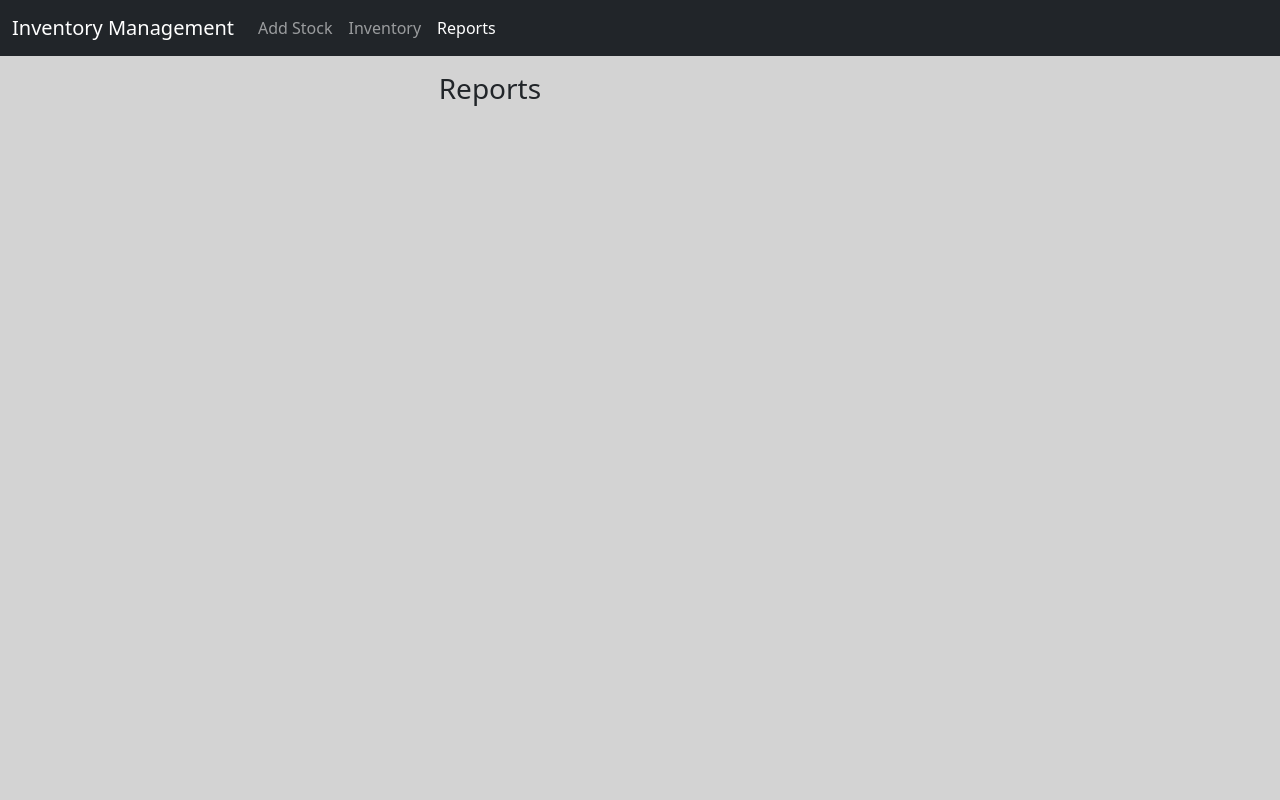
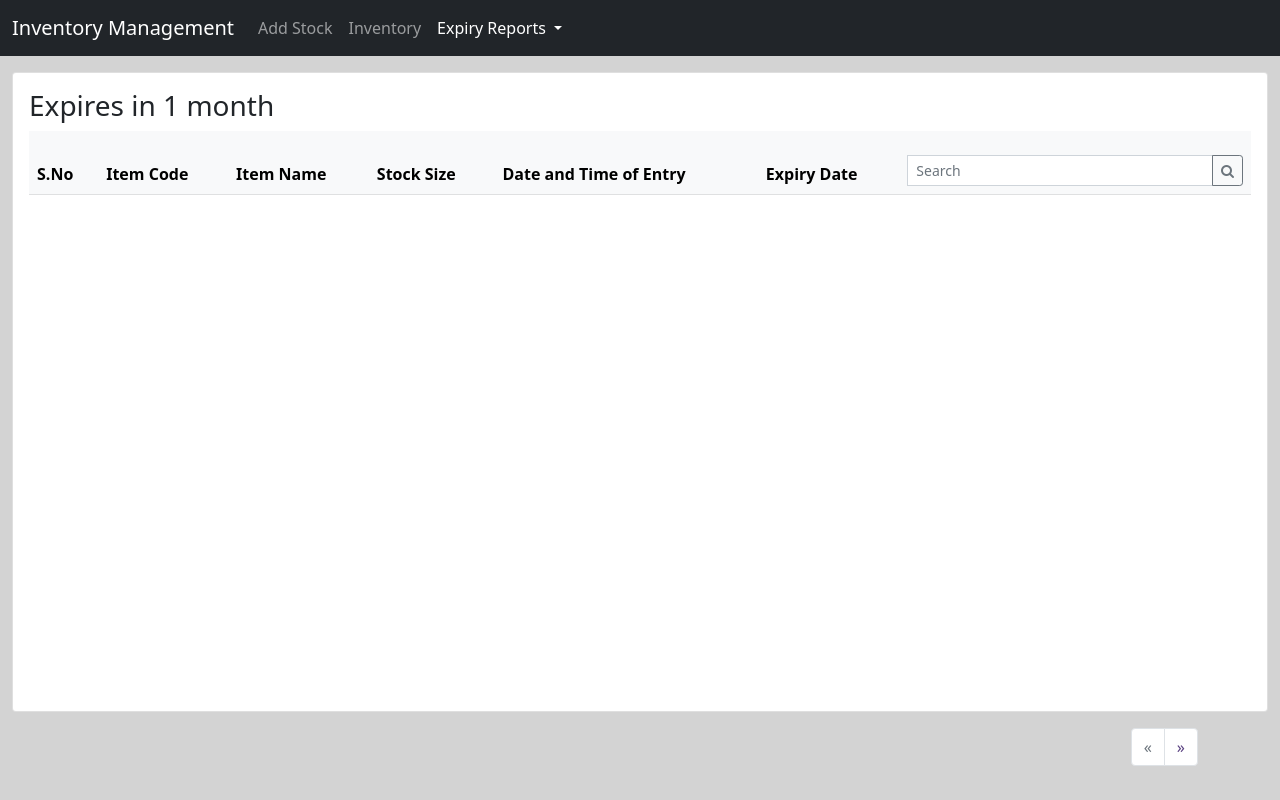
Before and after one commit to ruvesh/inventory-management, a Flask app: page /reports in a window 1280 px wide. Run offline with Flask 2, Linux system fonts and the light colour scheme; tables that the repository leaves empty hold one stand-in row (values such as "Sample post"); lists and menus that the app fills with data are empty; some libraries are stand-ins or nearby versions.

Commit message:
Added Design and Functionality for Expiry Reports
Refactor code and fix minor bugs with pagination within search results

Added message to user to notify what are the search results being shown for

```diff
--- a/app.py
+++ b/app.py
@@ -1,15 +1,19 @@
-from operator import or_
+from operator import or_, and_
+from time import timezone
 from flask import Flask, render_template, request, redirect, flash
-from datetime import datetime
+from datetime import datetime, timedelta
+from dateutil.relativedelta import relativedelta
 from flask.helpers import url_for
 from flask_sqlalchemy import SQLAlchemy
 from sqlalchemy import desc
+from sqlalchemy.sql.expression import case
 
 
 app = Flask(__name__)
 app.config['SQLALCHEMY_DATABASE_URI'] = 'sqlite:///inventory.db'
 app.config['SQLALCHEMY_TRACK_MODIFICATIONS'] = False
 db = SQLAlchemy(app)
+ROWS_PER_PAGE=10
 
 # DB Models
 
@@ -18,7 +22,7 @@ class Stock(db.Model):
     itemCode=db.Column(db.String(30), nullable=False)
     itemName=db.Column(db.String(80), nullable=False)
     stockSize=db.Column(db.Integer, nullable=False)
-    entryTime=db.Column(db.DateTime, default=datetime.utcnow())
+    entryTime=db.Column(db.DateTime)
     expiryDate=db.Column(db.DateTime, nullable=False)
 
     def __repr__(self) -> str:
@@ -28,17 +32,19 @@ class Stock(db.Model):
 
 @app.route('/')
 def home_page():
+
     return render_template('index.html')
 
 @app.route('/stock', methods= ['POST', 'GET'])
 def stock():
+
     if request.method == 'POST':
         itemCode=request.form['itemCode']
         itemName=request.form['itemName']
         stockSize=request.form['stockSize']
         expiryDate=datetime.strptime(request.form['expiryDate'], "%Y-%m-%d")
-
-        stock=Stock(itemCode=itemCode, itemName=itemName, stockSize=stockSize, expiryDate=expiryDate)
+        entryTime = datetime.utcnow() + timedelta(hours=5, minutes=30)
+        stock=Stock(itemCode=itemCode, itemName=itemName, stockSize=stockSize, expiryDate=expiryDate, entryTime=entryTime)
         db.session.add(stock)
         db.session.commit()
         flash('Stock added successfully')
@@ -48,10 +54,10 @@ def stock():
 
 @app.route('/inventory')
 def inventory():
-    ROWS_PER_PAGE=10
+
     page = request.args.get('page', 1, int)
     searchKeyword = request.args.get('search', 'all')
-    print(searchKeyword)
+
     if searchKeyword == 'all':
         allStocks=Stock.query.order_by(desc(Stock.id)).paginate(page=page, per_page=ROWS_PER_PAGE)
     else:
@@ -61,11 +67,44 @@ def inventory():
                 Stock.itemName.contains(searchKeyword)
         )).order_by(desc(Stock.id)).paginate(page=page, per_page=ROWS_PER_PAGE)
 
-    return render_template('inventory.html', allStocks=allStocks)
+    return render_template('inventory.html', allStocks=allStocks, searchKeyword=searchKeyword)
 
 @app.route('/reports')
 def reports():
-    return render_template('reports.html')
+
+    due=request.args.get('due', 1, int)
+    page = request.args.get('page', 1, int)
+    searchKeyword = request.args.get('search', 'all')
+    today=datetime.today()
+    if due == 1:
+        dueDate= today + relativedelta(months=+1)
+    elif due == 3:
+        dueDate= today + relativedelta(months=+3)
+    elif due == 6:
+        dueDate= today + relativedelta(months=+6)
+    elif due == 12:
+        dueDate= today + relativedelta(years=+1)
+
+    if searchKeyword == 'all':
+        stocks=Stock.query.filter(
+            and_(
+                Stock.expiryDate >= today,
+                Stock.expiryDate <= dueDate
+        )).order_by(Stock.expiryDate).paginate(page=page, per_page=ROWS_PER_PAGE)
+    else:
+        stocks=Stock.query.filter(
+            and_(
+                Stock.expiryDate >= today,
+                Stock.expiryDate <= dueDate
+        )).filter(
+            or_(
+                Stock.itemCode.contains(searchKeyword),
+                Stock.itemName.contains(searchKeyword)
+        )).order_by(Stock.expiryDate).paginate(page=page, per_page=ROWS_PER_PAGE)
+
+    return render_template('reports.html', stocks=stocks, due=due, searchKeyword=searchKeyword)
+
+
 
 @app.route('/delete/<int:id>')
 def delete(id):
--- a/static/js/main.js
+++ b/static/js/main.js
@@ -2,12 +2,14 @@
 window.onload = function() {
   route=window.location.pathname
   setActiveNavLink(route);
-  hideOrShowViewAllBtn(window.location.pathname, window.location.search)
+  hideOrShowViewAllBtn(window.location.pathname, window.location.search);
 };
 
 function hideOrShowViewAllBtn(windowLocationPath, windowLocationSearch){
-    if(windowLocationPath == '/inventory' && windowLocationSearch.includes('search') ){
-        document.getElementById("view-all-btn").classList.add("visible");
+    if((windowLocationPath == '/inventory' || windowLocationPath == '/reports')
+        && windowLocationSearch.includes('search')
+        && !windowLocationSearch.includes('all')){
+        document.getElementsByClassName("view-all-btn")[0].classList.add("visible");
     }
 }
 
--- a/static/styles/global_style.css
+++ b/static/styles/global_style.css
@@ -20,3 +20,8 @@ a{
 .visible{
     display: block;
 }
+
+.report-tables{
+    height: 80vh;
+    width: 100%;
+}
--- a/templates/base.html
+++ b/templates/base.html
@@ -4,7 +4,7 @@
     <title>Inventory Management | {% block title %}  {% endblock title %}</title>
     <meta charset="UTF-8">
     <meta http-equiv="X-UA-Compatible" content="IE=edge">
-    <meta name="viewport" content="width=<device-width>, initial-scale=1.0">
+    <meta name="viewport" content="width=device-width, height=device-height, initial-scale=1.0, user-scalable=yes">
     <!-- Bootstrap CDN -->
     <link href="https://cdn.jsdelivr.net/npm/bootstrap@5.1.1/dist/css/bootstrap.min.css" rel="stylesheet" integrity="sha384-F3w7mX95PdgyTmZZMECAngseQB83DfGTowi0iMjiWaeVhAn4FJkqJByhZMI3AhiU" crossorigin="anonymous">
     <script src="https://cdn.jsdelivr.net/npm/bootstrap@5.1.1/dist/js/bootstrap.bundle.min.js" integrity="sha384-/bQdsTh/da6pkI1MST/rWKFNjaCP5gBSY4sEBT38Q/9RBh9AH40zEOg7Hlq2THRZ" crossorigin="anonymous"></script>
@@ -34,7 +34,18 @@
             <div class="navbar-nav">
               <a id="add-stock-nav-link" class="nav-link" aria-current="page" href="/stock">Add Stock</a>
               <a id="inventory-nav-link" class="nav-link" href="/inventory">Inventory</a>
-              <a id="reports-nav-link" class="nav-link" href="/reports">Reports</a>
+              <div class="dropdown">
+                <a  id="reports-nav-link" class="nav-link dropdown-toggle" href="#" id="navbarDropdownMenuLink" role="button" data-bs-toggle="dropdown" aria-expanded="false">
+                  Expiry Reports
+                </a>
+                <div class="dropdown-menu dropdown-menu-dark" aria-labelledby="navbarDropdownMenuLink">
+                    <a class="dropdown-item" href="/reports">Due 1 month</a>
+                    <a class="dropdown-item" href="/reports?due=3">Due 3 month</a>
+                    <a class="dropdown-item" href="/reports?due=6">Due 6 month</a>
+                    <a class="dropdown-item" href="/reports?due=12">Due 1 year</a>
+                </div>
+              </div>
+
             </div>
           </div>
         </div>
--- a/templates/reports.html
+++ b/templates/reports.html
@@ -1,7 +1,110 @@
 {% extends 'base.html' %}
 {% block title %} Reports {% endblock title %}
 {% block body %}
-    <div class="container my-3 col-md-4 centered">
-        <h3>Reports</h3>
+
+
+    <div class="container-fluid my-3 centered">
+
+        <div class="card report-tables">
+            <div class="card-body">
+                <div class="row">
+                    <div class="col-sm-9">
+                        <h3 class="card-title">Expires in {{ due }} {% if due > 1 %}
+                            months
+                        {% else %}
+                            month
+                        {% endif %}</h3>
+                    </div>
+                    <div class="col-sm-2">
+                        {% if searchKeyword != 'all' %}
+                            Showing search results for "{{searchKeyword}}"
+                        {% endif %}
+                    </div>
+                    <div class="col-sm-1">
+                        <a class="view-all-btn btn btn-light btn-outline-secondary hidden" href="/reports?due={{ due }}">View All</a>
+                    </div>
+                </div>
+                <table class="table table-light">
+
+                    <thead>
+
+                      <tr>
+                        <th scope="col">S.No</th>
+                        <th scope="col">Item Code</th>
+                        <th scope="col">Item Name</th>
+                        <th scope="col">Stock Size</th>
+                        <th scope="col">Date and Time of Entry</th>
+                        <th scope="col">Expiry Date</th>
+                        <th scope="col">
+                            <form autocomplete="off" action="/reports" method="get">
+                                <div class="input-group input-group-sm mt-3">
+                                    <input type="hidden" name="due" value="{{due}}">
+                                    <input type="text" class="form-control" placeholder="Search" aria-label="Search" aria-describedby="search-btn" name="search" required>
+                                    <button class="btn btn-outline-secondary" type="submit" id="search-btn">
+                                        <i class="fa fa-search"></i>
+                                    </button>
+                                  </div>
+                            </form>
+                        </th>
+                      </tr>
+                    </thead>
+                    <tbody>
+                        {% for stock in stocks.items %}
+                            <tr>
+                                <th scope="row">{{ loop.index }}</th>
+                                <td>{{ stock.itemCode }}</td>
+                                <td>{{ stock.itemName }}</td>
+                                <td>{{ stock.stockSize }}</td>
+                                <td>{{ stock.entryTime.strftime('%d-%m-%Y %I:%M %p') }}</td>
+                                <td>{{ stock.expiryDate.strftime('%d-%m-%Y') }}</td>
+
+                            </tr>
+                        {% endfor %}
+                    </tbody>
+                </table>
+            </div>
+        </div>
+
+
+        <!-- Pagination -->
+        <div class="container my-3">
+            <nav aria-label="Page navigation">
+                <ul class="pagination justify-content-end">
+                <li class="page-item
+                        {% if stocks.page == 1 %}
+                            disabled
+                        {% endif %}">
+                    <a class="page-link" href="{{ url_for('reports', page=stocks.prev_num, search=searchKeyword, due=due )}}" aria-label="Previous">
+                        <span aria-hidden="true">&laquo;</span>
+                    </a>
+                </li>
+                {% for page_num in stocks.iter_pages(left_edge=1, right_edge=1, left_current=1, right_current=2) %}
+                    {% if page_num %}
+                        <li class="page-item {% if stocks.page == page_num %}
+                            active
+                        {% endif %}">
+                            <a class="page-link" href="{{ url_for('reports', page=page_num, search=searchKeyword, due=due  )}}">
+                                {{ page_num }}
+                            </a>
+                        </li>
+                    {% endif %}
+
+                {% endfor %}
+
+                <li class="page-item
+                    {% if stocks.page == stocks.pages %}
+                        disabled
+                    {% endif %}">
+                    <a class="page-link" href="{{ url_for('reports', page=stocks.next_num, search=searchKeyword, due=due  )}}" aria-label="Next">
+                        <span aria-hidden="true">&raquo;</span>
+                    </a>
+                </li>
+                </ul>
+            </nav>
+
+        </div>
     </div>
+
+
+
 {% endblock body %}
```
Also changed, not shown: templates/inventory.html (+14 -8 lines).
